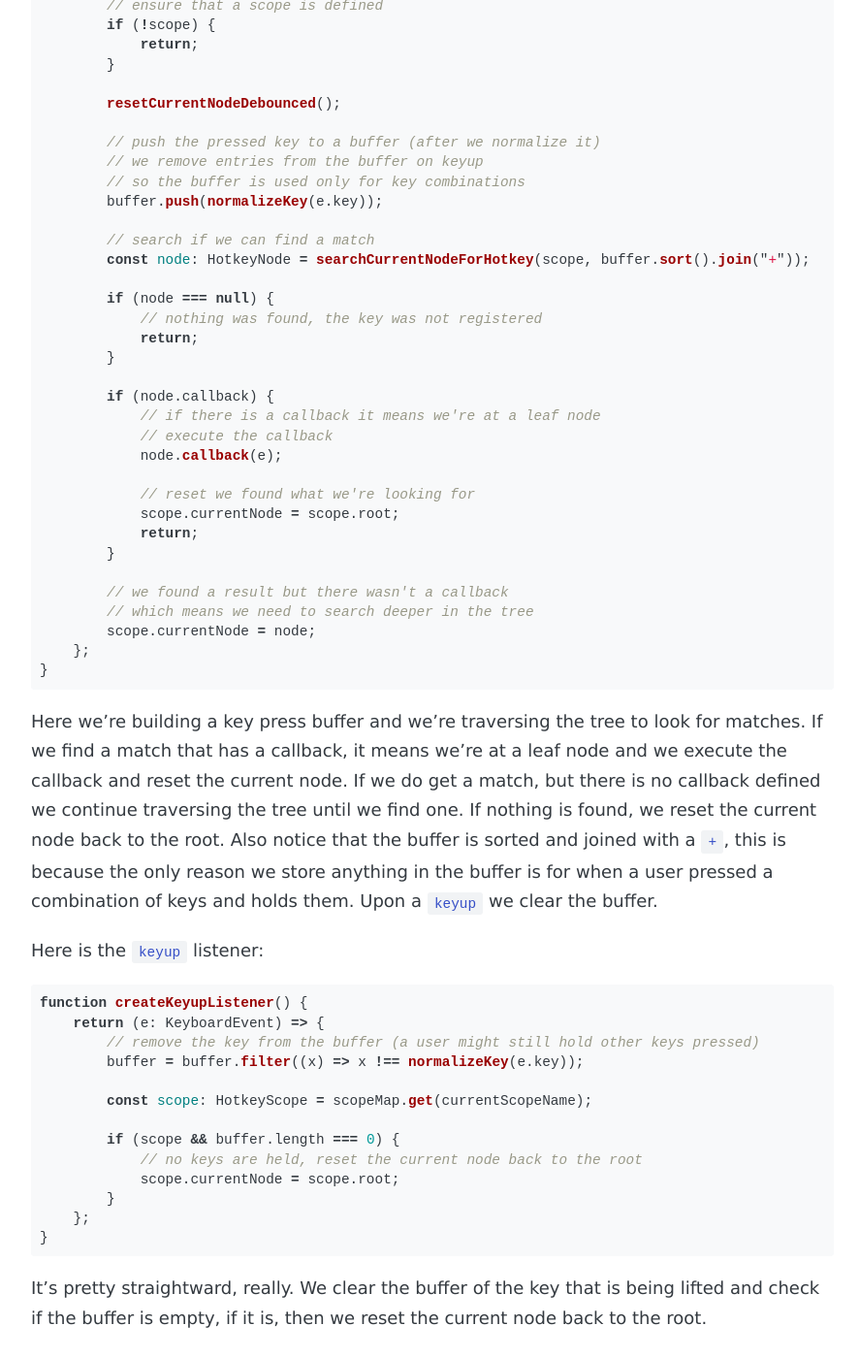
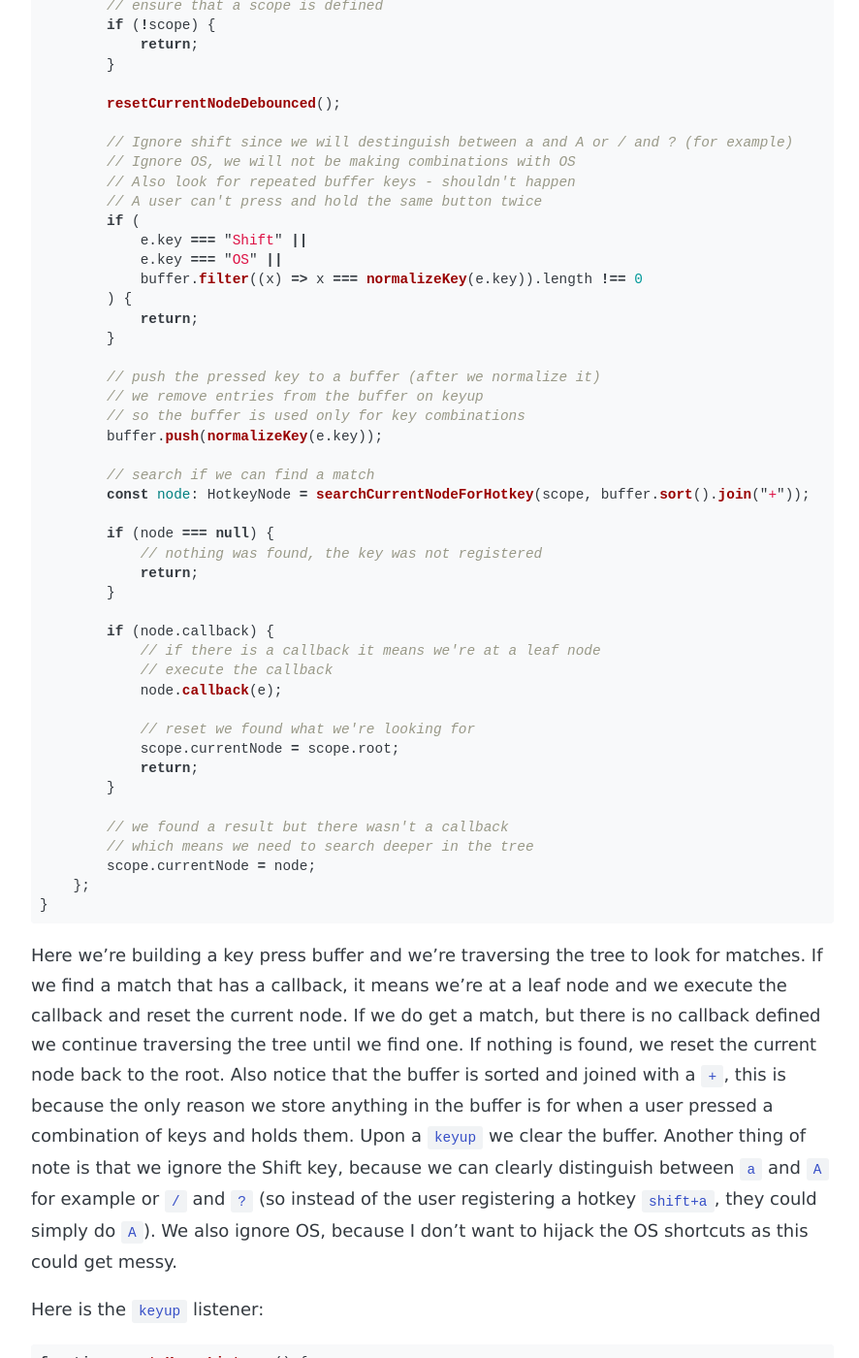
Before and after one commit to n1ghtmare/n1ghtmare.github.io, a Jekyll site: the page built from _posts/2022-01-14-implement-a-keyboard-shortcuts-handler-in-typescript.md, in a window 1280 px wide and 1400 px high, scrolled down 6417 px. Shown: the whole window at 97% size, without its empty margins (194-1080 px from the left). Built offline with Jekyll 4.4.1, drawn with Linux system fonts in a browser that asks for light colours; some web fonts are replaced; some of the changed text lies outside the part shown.

Commit message:
typos, bugfixes in the post code and some further clarifications

````diff
--- a/_posts/2022-01-14-implement-a-keyboard-shortcuts-handler-in-typescript.md
+++ b/_posts/2022-01-14-implement-a-keyboard-shortcuts-handler-in-typescript.md
@@ -258,6 +258,18 @@ function createKeydownListener(debounceTimeInMilliseconds: number) {
 
         resetCurrentNodeDebounced();
 
+        // Ignore shift since we will destinguish between a and A or / and ? (for example)
+        // Ignore OS, we will not be making combinations with OS
+        // Also look for repeated buffer keys - shouldn't happen
+        // A user can't press and hold the same button twice
+        if (
+            e.key === "Shift" ||
+            e.key === "OS" ||
+            buffer.filter((x) => x === normalizeKey(e.key)).length !== 0
+        ) {
+            return;
+        }
+
         // push the pressed key to a buffer (after we normalize it)
         // we remove entries from the buffer on keyup
         // so the buffer is used only for key combinations
@@ -287,7 +299,7 @@ function createKeydownListener(debounceTimeInMilliseconds: number) {
     };
 }
 ```
-Here we're building a key press buffer and we're traversing the tree to look for matches. If we find a match that has a callback, it means we're at a leaf node and we execute the callback and reset the current node. If we do get a match, but there is no callback defined we continue traversing the tree until we find one. If nothing is found, we reset the current node back to the root. Also notice that the buffer is sorted and joined with a `+`, this is because the only reason we store anything in the buffer is for when a user pressed a combination of keys and holds them. Upon a `keyup` we clear the buffer.
+Here we're building a key press buffer and we're traversing the tree to look for matches. If we find a match that has a callback, it means we're at a leaf node and we execute the callback and reset the current node. If we do get a match, but there is no callback defined we continue traversing the tree until we find one. If nothing is found, we reset the current node back to the root. Also notice that the buffer is sorted and joined with a `+`, this is because the only reason we store anything in the buffer is for when a user pressed a combination of keys and holds them. Upon a `keyup` we clear the buffer. Another thing of note is that we ignore the Shift key, because we can clearly distinguish between `a` and `A` for example or `/` and `?` (so instead of the user registering a hotkey `shift+a`, they could simply do `A`). We also ignore OS, because I don't want to hijack the OS shortcuts as this could get messy.
 
 Here is the `keyup` listener:
 
````
Also changed, not shown: other parts of _posts/2022-01-14-implement-a-keyboard-shortcuts-handler-in-typescript.md (+4 -4 lines).
